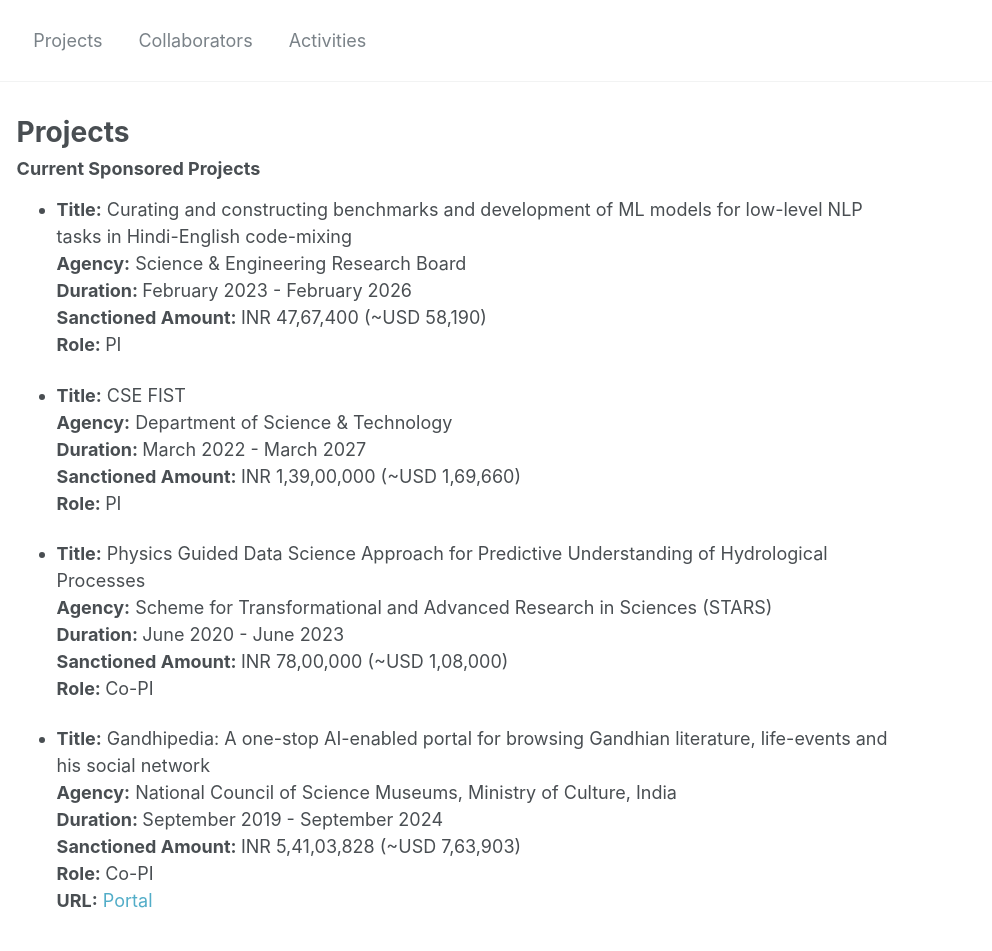
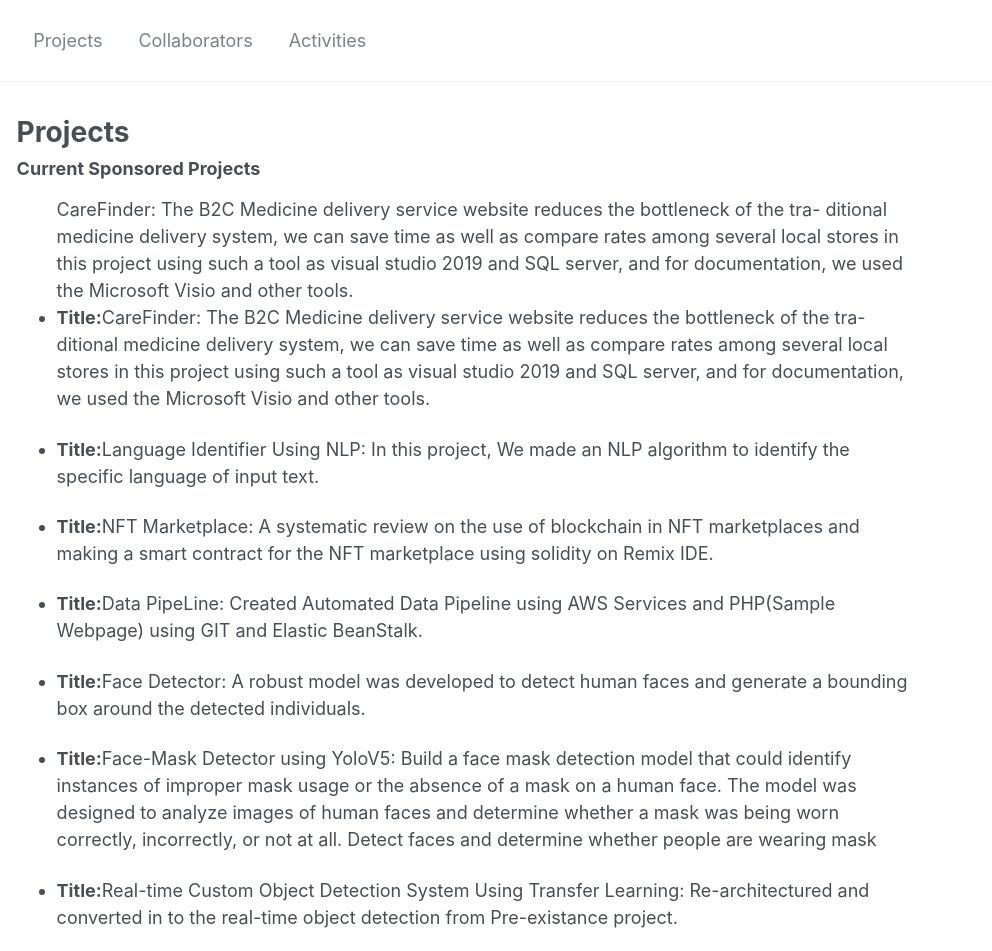
Before and after one commit to iamshreeji-copy1/ravindrakumar_purohit, a plain HTML site: page projects.html in a window 1280 px wide. Shown: the top 951 px of the page, 288-1280 px from the left. Drawn offline with nearby package versions, Linux system fonts and the light colour scheme.

Commit message:
Update projects.html

```diff
--- a/projects.html
+++ b/projects.html
@@ -56,7 +56,98 @@
 					<h3 class="page__title" itemprop="headline">Current Sponsored Projects
 					</h3>
 					<ul>
+						CareFinder: The B2C Medicine delivery service website reduces the bottleneck of the tra-
+ditional medicine delivery system, we can save time as well as compare rates among several
+local stores in this project using such a tool as visual studio 2019 and SQL server, and for
+documentation, we used the Microsoft Visio and other tools.
+
+							<li>
+							<p>
+							    <b>Title:</b>CareFinder: The B2C Medicine delivery service website reduces the bottleneck of the tra-
+ditional medicine delivery system, we can save time as well as compare rates among several
+local stores in this project using such a tool as visual studio 2019 and SQL server, and for
+documentation, we used the Microsoft Visio and other tools. <br>
+<!-- 							    <b>Agency:</b> Science & Engineering Research Board<br> -->
+<!-- 							    <b> Duration: </b> February 2023 - February 2026<br> -->
+<!-- 							    <b> Sanctioned Amount: </b> INR 47,67,400 (~USD 58,190)<br> -->
+<!-- 							    <b> Role: </b> PI -->
+							</p>
+						</li>
+
+										<li>
+							<p>
+							    <b>Title:</b>Language Identifier Using NLP: In this project, We made an NLP algorithm to identify the
+specific language of input text. <br>
+<!-- 							    <b>Agency:</b> Science & Engineering Research Board<br> -->
+<!-- 							    <b> Duration: </b> February 2023 - February 2026<br> -->
+<!-- 							    <b> Sanctioned Amount: </b> INR 47,67,400 (~USD 58,190)<br> -->
+<!-- 							    <b> Role: </b> PI -->
+							</p>
+						</li>
+
+
+										<li>
+							<p>
+							    <b>Title:</b>NFT Marketplace: A systematic review on the use of blockchain in NFT marketplaces and
+making a smart contract for the NFT marketplace using solidity on Remix IDE. <br>
+<!-- 							    <b>Agency:</b> Science & Engineering Research Board<br> -->
+<!-- 							    <b> Duration: </b> February 2023 - February 2026<br> -->
+<!-- 							    <b> Sanctioned Amount: </b> INR 47,67,400 (~USD 58,190)<br> -->
+<!-- 							    <b> Role: </b> PI -->
+							</p>
+						</li>
+
 						<li>
+							<p>
+							    <b>Title:</b>Data PipeLine: Created Automated Data Pipeline using AWS Services and PHP(Sample
+Webpage) using GIT and Elastic BeanStalk. <br>
+<!-- 							    <b>Agency:</b> Science & Engineering Research Board<br> -->
+<!-- 							    <b> Duration: </b> February 2023 - February 2026<br> -->
+<!-- 							    <b> Sanctioned Amount: </b> INR 47,67,400 (~USD 58,190)<br> -->
+<!-- 							    <b> Role: </b> PI -->
+							</p>
+						</li>
+
+
+						<li>
+							<p>
+							    <b>Title:</b>Face Detector: A robust model was developed to detect human faces and generate a bounding
+box around the detected individuals. <br>
+<!-- 							    <b>Agency:</b> Science & Engineering Research Board<br> -->
+<!-- 							    <b> Duration: </b> February 2023 - February 2026<br> -->
+<!-- 							    <b> Sanctioned Amount: </b> INR 47,67,400 (~USD 58,190)<br> -->
+<!-- 							    <b> Role: </b> PI -->
+							</p>
+						</li>
+
+
+
+						<li>
+							<p>
+							    <b>Title:</b>Face-Mask Detector using YoloV5: Build a face mask detection model that could identify
+instances of improper mask usage or the absence of a mask on a human face. The model was
+designed to analyze images of human faces and determine whether a mask was being worn
+correctly, incorrectly, or not at all. Detect faces and determine whether people are wearing
+mask <br>
+<!-- 							    <b>Agency:</b> Science & Engineering Research Board<br> -->
+<!-- 							    <b> Duration: </b> February 2023 - February 2026<br> -->
+<!-- 							    <b> Sanctioned Amount: </b> INR 47,67,400 (~USD 58,190)<br> -->
+<!-- 							    <b> Role: </b> PI -->
+							</p>
+						</li>
+
+						<li>
+							<p>
+							    <b>Title:</b>Real-time Custom Object Detection System Using Transfer Learning: Re-architectured and
+converted in to the real-time object detection from Pre-existance project. <br>
+<!-- 							    <b>Agency:</b> Science & Engineering Research Board<br> -->
+<!-- 							    <b> Duration: </b> February 2023 - February 2026<br> -->
+<!-- 							    <b> Sanctioned Amount: </b> INR 47,67,400 (~USD 58,190)<br> -->
+<!-- 							    <b> Role: </b> PI -->
+							</p>
+						</li>
+
+<!-- 						<li>
 							<p>
 							    <b>Title:</b> Curating and constructing benchmarks and development of ML models for low-level NLP tasks in Hindi-English code-mixing<br>
 							    <b>Agency:</b> Science & Engineering Research Board<br>
@@ -64,8 +155,8 @@
 							    <b> Sanctioned Amount: </b> INR 47,67,400 (~USD 58,190)<br>
 							    <b> Role: </b> PI
 							</p>
-						</li>
-						<li>
+						</li>					 -->
+<!-- 						<li>
 							<p>
 							    <b>Title:</b> CSE FIST<br>
 							    <b>Agency:</b> Department of Science & Technology<br>
@@ -73,7 +164,7 @@
 							    <b> Sanctioned Amount: </b> INR 1,39,00,000 (~USD 1,69,660)<br>
 							    <b> Role: </b> PI
 							</p>
-						</li>
+						</li> -->
 						<li>
 							<p>
 							    <b>Title:</b> Physics Guided Data Science Approach for Predictive Understanding of Hydrological Processes<br>
@@ -83,7 +174,7 @@
 							    <b> Role: </b> Co-PI
 							</p>
 						</li>
-						<li>
+<!-- 						<li>
 							<p>
 							    <b>Title:</b> Gandhipedia: A one-stop AI-enabled portal for browsing Gandhian literature, life-events and his social network<br>
 							    <b>Agency:</b> National Council of Science Museums, Ministry of Culture, India<br>
@@ -92,20 +183,20 @@
 							    <b> Role: </b> Co-PI <br>
 						            <b>URL:</b> <a href="http://Gandhipedia150.in/">Portal</a> <br>
 							</p>
-						</li>
+						</li> -->
 					</ul>
 
 					<br>
 
           <h3 class="page__title" itemprop="headline">Past Projects</h3>
             <ul>
-		    			<li>
+<!-- 		    			<li>
                					 <p>
                     					<b>Title:</b> COVIDExplorer: Understanding the COVID research<br>
                	     					<b>Accepted at:</b> SciNLP 2020
                 				</p>
-           			       </li>
-		    			<li>
+           			       </li> -->
+<!-- 		    			<li>
 						<p>
 		       				    	<b>Title:</b> NLPExplorer: Exploring the Universe of NLP Papers<br>
 						    	<b>URL:</b> <a href="http://nlpexplorer.org/">Portal</a> <br>
@@ -122,8 +213,8 @@
 							    <b> Role: </b> PI
 							</p>
 						</li>
-            				       <li>
-              					  <p>
+            				       <li> -->
+<!--               					  <p>
                   					<b>Title:</b> AgriBot: Agriculture-Specific Question Answer System<br>
 							<b>Accepted at:</b> ICSTEMVG 2019 (Third prize winner for best paper)
                 				</p>
@@ -131,8 +222,8 @@
 
 
                                                  <li>
-                                                      <p>
-                  <b>Title:</b> OCR++: A Robust Framework For Information Extraction from Scholarly Articles<br>
+                                                      <p> -->
+<!--                   <b>Title:</b> OCR++: A Robust Framework For Information Extraction from Scholarly Articles<br>
                   <b>URL:</b> <a href="http://www.cnergres.iitkgp.ac.in/OCR++/home/">Portal</a> and <a href="https://github.com/ocrplusplus/ocrplusplus">code</a> <br>
                   <b>Accepted at:</b> COLING 2016 (GYTI 2017 Award winner)
               </p>
@@ -143,7 +234,7 @@
 							    <b>URL:</b> <a href="http://cse.iitkgp.ac.in/resgrp/cnerg/PubIndia/">Portal</a><br>
 							    <b>Accepted at:</b> WOSP, JCDL 2015
 							</p>
-						</li>
+						</li> -->
 
 
             				</ul>
```
